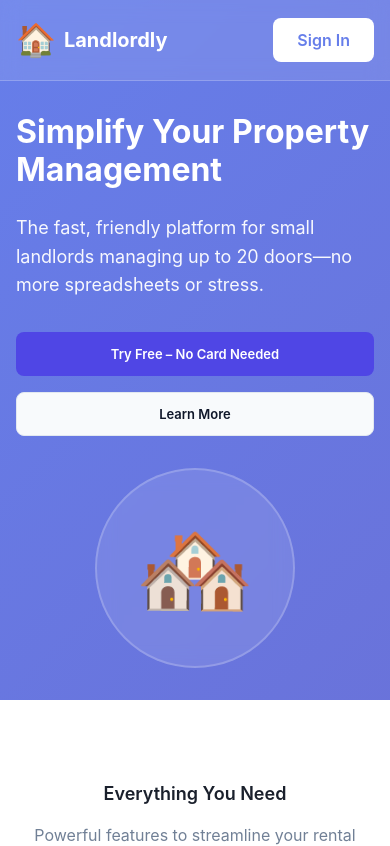
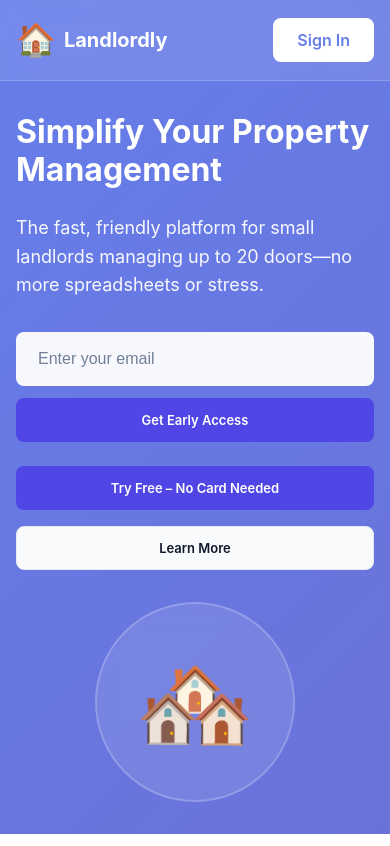
Before and after one commit to yaneyba/landlordly, a React (Vite) app: page /landing in a window 390 px wide. Shown: the top 846 px of the page. Built offline with nearby package versions, Linux system fonts and the light colour scheme.

Commit message:
Add early access signup form to landing page
- Add email capture form in hero section for minimal friction
- Include success message confirmation after submission
- Style form with clean, mobile-responsive design
- Position above existing CTAs to maximize visibility

```diff
--- a/src/pages/LandingPage.css
+++ b/src/pages/LandingPage.css
@@ -86,6 +86,52 @@
   margin-bottom: 2rem;
   opacity: 0.95;
   line-height: 1.6;
+}
+
+/* Early Access Form */
+.early-access-form {
+  display: flex;
+  gap: 0.75rem;
+  margin-bottom: 1.5rem;
+  max-width: 500px;
+}
+
+.early-access-input {
+  flex: 1;
+  padding: 1rem 1.25rem;
+  border: 2px solid rgba(255, 255, 255, 0.3);
+  border-radius: 8px;
+  font-size: 1rem;
+  background: rgba(255, 255, 255, 0.95);
+  color: #1a202c;
+  transition: all 0.3s ease;
+}
+
+.early-access-input::placeholder {
+  color: #718096;
+}
+
+.early-access-input:focus {
+  outline: none;
+  border-color: white;
+  background: white;
+  box-shadow: 0 0 0 3px rgba(255, 255, 255, 0.2);
+}
+
+.early-access-button {
+  white-space: nowrap;
+  padding: 1rem 1.75rem;
+}
+
+.signup-success {
+  background: rgba(72, 187, 120, 0.95);
+  color: white;
+  padding: 0.75rem 1.25rem;
+  border-radius: 8px;
+  font-weight: 500;
+  margin-bottom: 1rem;
+  animation: slideIn 0.3s ease;
+  max-width: 500px;
 }
 
 .hero-buttons {
@@ -471,4 +517,17 @@
   .btn {
     width: 100%;
   }
+
+  .early-access-form {
+    flex-direction: column;
+    max-width: 100%;
+  }
+
+  .early-access-button {
+    width: 100%;
+  }
+
+  .signup-success {
+    max-width: 100%;
+  }
 }
--- a/src/pages/LandingPage.tsx
+++ b/src/pages/LandingPage.tsx
@@ -8,6 +8,8 @@ export const LandingPage = () => {
   const { isAuthenticated } = useAuth();
   const [feedback, setFeedback] = useState('');
   const [feedbackSubmitted, setFeedbackSubmitted] = useState(false);
+  const [email, setEmail] = useState('');
+  const [signupSubmitted, setSignupSubmitted] = useState(false);
 
   useEffect(() => {
     // Redirect to dashboard if already authenticated
@@ -15,6 +17,18 @@ export const LandingPage = () => {
       navigate('/dashboard');
     }
   }, [isAuthenticated, navigate]);
+
+  const handleSignupSubmit = (e: React.FormEvent) => {
+    e.preventDefault();
+    if (email.trim() && email.includes('@')) {
+      // For now, just show success message
+      // In production, this would send to a backend endpoint
+      console.log('Early access signup:', email);
+      setSignupSubmitted(true);
+      setEmail('');
+      setTimeout(() => setSignupSubmitted(false), 5000);
+    }
+  };
 
   const handleFeedbackSubmit = (e: React.FormEvent) => {
     e.preventDefault();
@@ -54,6 +68,24 @@ export const LandingPage = () => {
             <p className="hero-subtitle">
               The fast, friendly platform for small landlords managing up to 20 doors—no more spreadsheets or stress.
             </p>
+            <form onSubmit={handleSignupSubmit} className="early-access-form">
+              <input
+                type="email"
+                className="early-access-input"
+                placeholder="Enter your email"
+                value={email}
+                onChange={(e) => setEmail(e.target.value)}
+                required
+              />
+              <button type="submit" className="btn btn-primary early-access-button">
+                Get Early Access
+              </button>
+            </form>
+            {signupSubmitted && (
+              <div className="signup-success">
+                Thanks! We'll be in touch soon.
+              </div>
+            )}
             <div className="hero-buttons">
               <button
                 className="btn btn-primary"
```
